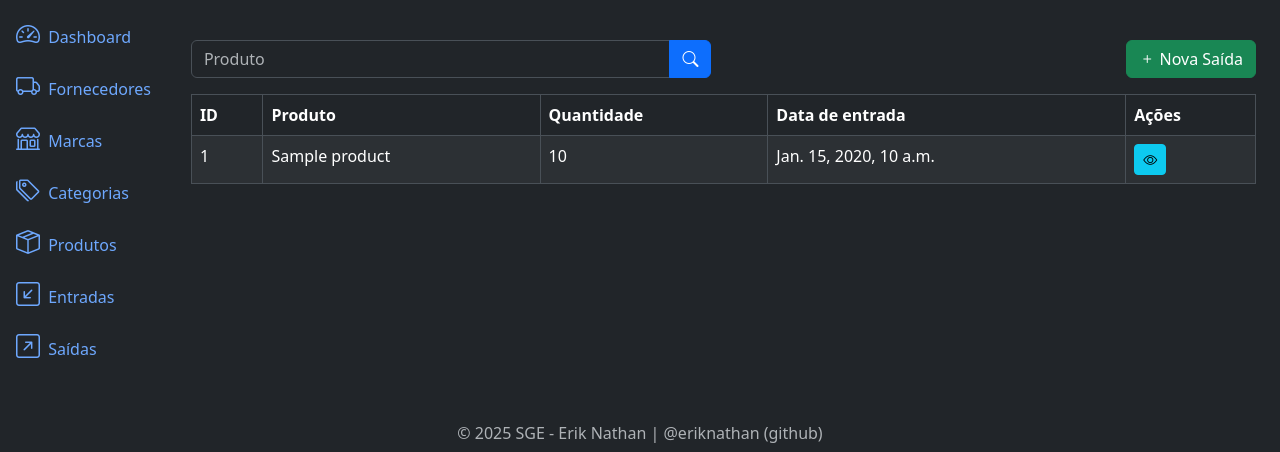
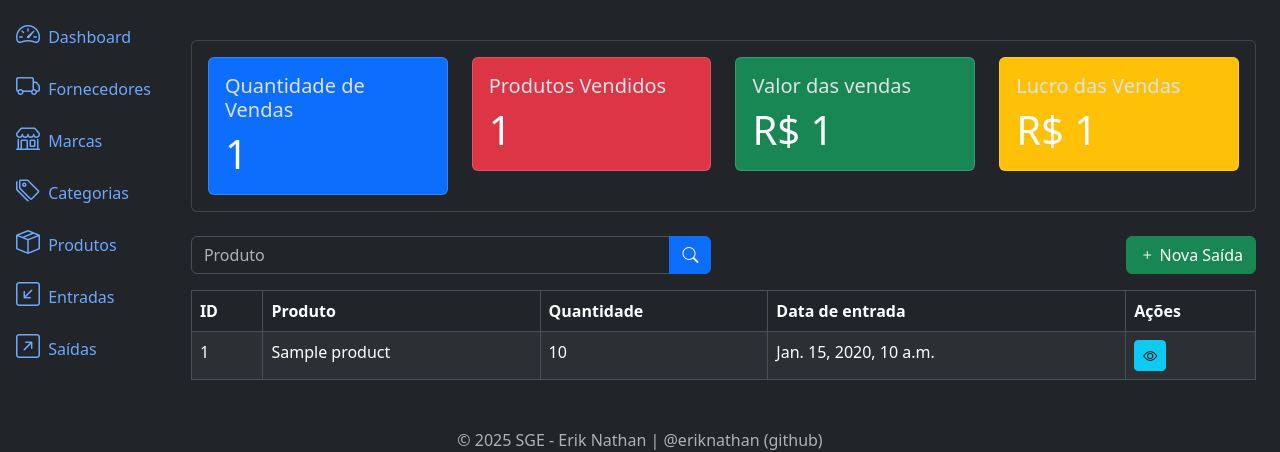
Before and after one commit to eriknathan/sge-django, a Django app: template outflows/templates/outflow_list.html in a window 1280 px wide. Shown: the part 56-508 px from the top of the page. Run offline with Django 5.2, Linux system fonts and the light colour scheme; the template is opened without the code that fills it: most values are stand-ins (such as "Sample title", 1, 10 or a date in 2020).

Commit message:
feat: sales metrics in sales list

```diff
--- /dev/null
+++ b/core/templates/components/_sales_metrics.html
@@ -0,0 +1,43 @@
+<div class="card mt-4">
+    <div class="card-body">
+        <div class="row">
+
+            <div class="col-md-3">
+                <div class="card bg-primary">
+                    <div class="card-body">
+                        <h5 class="card-title">Quantidade de Vendas</h5>
+                        <p class="card-text text-white font-weight-bold display-6">{{ sales_metrics.total_sales }}</p>
+                    </div>
+                </div>
+            </div>
+
+            <div class="col-md-3">
+                <div class="card bg-danger">
+                    <div class="card-body">
+                        <h5 class="card-title">Produtos Vendidos</h5>
+                        <p class="card-text text-white font-weight-bold display-6">{{ sales_metrics.total_products_sold }}</p>
+                    </div>
+                </div>
+            </div>
+
+            <div class="col-md-3">
+                <div class="card bg-success">
+                    <div class="card-body">
+                        <h5 class="card-title">Valor das vendas</h5>
+                        <p class="card-text text-white font-weight-bold display-6">R$ {{ sales_metrics.total_sales_value }}</p>
+                    </div>
+                </div>
+            </div>
+
+            <div class="col-md-3">
+                <div class="card bg-warning">
+                    <div class="card-body">
+                        <h5 class="card-title">Lucro das Vendas</h5>
+                        <p class="card-text text-white font-weight-bold display-6">R$ {{ sales_metrics.total_sales_profit }}</p>
+                    </div>
+                </div>
+            </div>
+
+        </div>
+    </div>
+</div>
--- a/core/templates/home.html
+++ b/core/templates/home.html
@@ -6,4 +6,6 @@
 
 {% block content %}
     {% include 'components/_product_metrics.html' %}
+
+    {% include 'components/_sales_metrics.html' %}
 {% endblock %}
--- a/core/views.py
+++ b/core/views.py
@@ -4,8 +4,10 @@ from . import metrics
 
 def home(request):
     product_metrics = metrics.get_product_metrics()
+    sales_metrics = metrics.get_sales_metrics()
 
     context = {
-        'product_metrics': product_metrics
+        'product_metrics': product_metrics,
+        'sales_metrics': sales_metrics,
     }
     return render(request, 'home.html', context)
--- a/outflows/templates/outflow_list.html
+++ b/outflows/templates/outflow_list.html
@@ -5,6 +5,10 @@ SGE - Saídas
 {% endblock %}
 
 {% block content %}
+
+{% include 'components/_sales_metrics.html' %}
+
+<div class="mb-4"></div>
 
 <div class="row mb-3">
 
--- a/outflows/views.py
+++ b/outflows/views.py
@@ -1,6 +1,7 @@
 from django.urls import reverse_lazy
 from django.views.generic import ListView, CreateView, \
     DetailView
+from core import metrics
 from . import models, forms
 
 
@@ -20,6 +21,11 @@ class OutflowListView(ListView):
 
         return queryset
 
+    def get_context_data(self, **kwargs):
+        context = super().get_context_data(**kwargs)
+        context['sales_metrics'] = metrics.get_sales_metrics
+        return context
+
 
 class OutflowCreateView(CreateView):
     model = models.Outflow
```
Also changed, not shown: core/metrics.py (+23 -0 lines).
